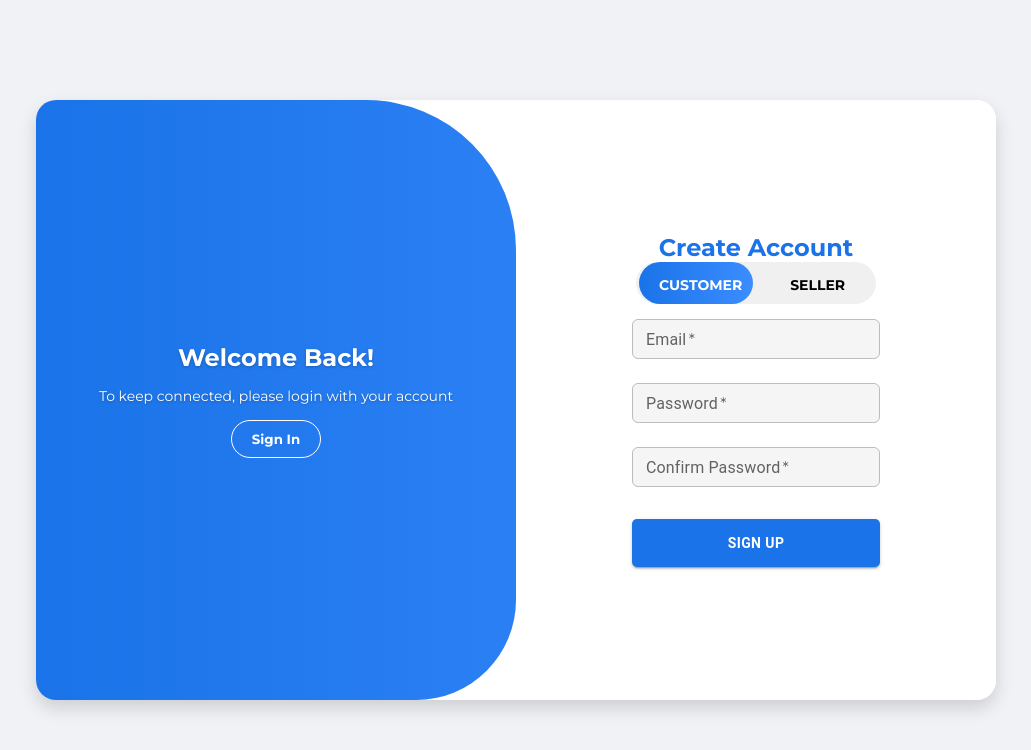
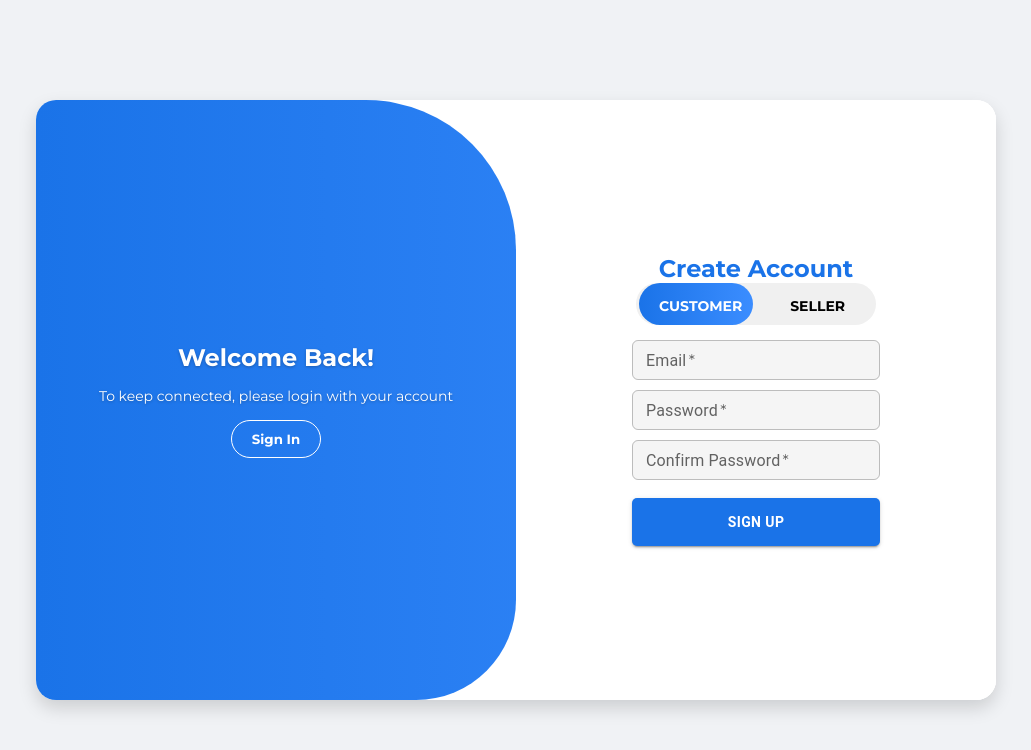
Before and after one commit to tquoc0112/proj-mui-medstore, a React (Vite) app: page / in a window 1280 px wide. Both pictures are taken after a click on the button "Sign Up". Shown: the top 750 px of the page, without its empty margins (124-1155 px from the left). Built offline with nearby package versions, Linux system fonts and the light colour scheme.

Commit message:
Lose the gap and turn the textfield smaller

```diff
--- a/src/Auth.css
+++ b/src/Auth.css
@@ -259,7 +259,7 @@ body {
 .form-box .MuiTextField-root,
 .form-box .MuiFormControl-root {
   width: 100% !important;
-  margin-bottom: 12px !important;
+  margin-bottom: 6px !important;
 }
 .form-box .MuiOutlinedInput-root,
 .form-box .MuiSelect-select {
--- a/src/AuthPage.tsx
+++ b/src/AuthPage.tsx
@@ -67,7 +67,7 @@ export default function AuthPage() {
       <div className="form-container sign-in-container">
         <form className="form-box" onSubmit={handleLogin}>
           <h1>Sign in</h1>
-          <Grid container spacing={1.5} direction="column">
+          <Grid container spacing={0.5} direction="column">
             <Grid>
               <TextField
                 label="Email"
@@ -128,7 +128,7 @@ export default function AuthPage() {
             </button>
           </div>
 
-          <Grid container spacing={1.5} direction="column">
+          <Grid container spacing={0.5} direction="column">
             <Grid>
               <TextField
                 label="Email"
```
